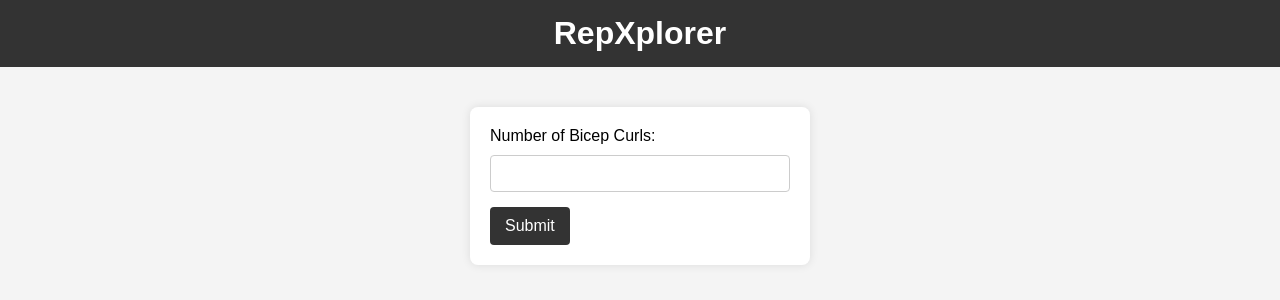
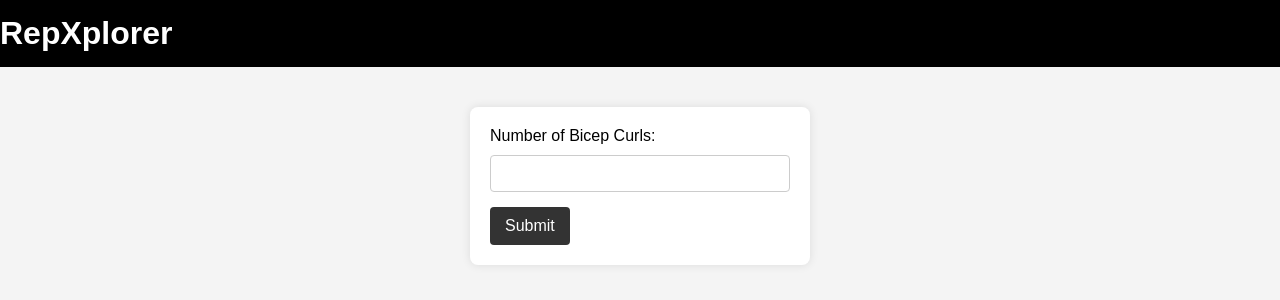
Before and after one commit to that-ar-guy/RepXplorer, a Flask app: page / in a window 1280 px wide. Shown: the top 300 px of the page. Run offline with Flask 3, Linux system fonts and the light colour scheme.

Commit message:
title left

```diff
--- a/static/style1.css
+++ b/static/style1.css
@@ -17,7 +17,7 @@
 
 /* Navigation Bar styles */
 .navbar {
-    background-color: #333;
+    background-color: black;
     color: #fff;
     padding: 15px;
     text-align: center;
@@ -78,3 +78,6 @@
 button:hover {
     background-color: #555;
 }
+.h1t {
+    text-align: left;
+}
--- a/static/style3.css
+++ b/static/style3.css
@@ -14,7 +14,7 @@
 
 /* Navigation Bar styles */
 .navbar {
-    background-color: #333;
+    background-color: black;
     color: #fff;
     padding: 15px;
     text-align: center;
@@ -56,3 +56,6 @@
 .left-div, .right-div {
     border: none;
 }
+.h1t {
+    text-align: left;
+}
--- a/templates/index.html
+++ b/templates/index.html
@@ -4,11 +4,11 @@
     <meta charset="UTF-8">
     <meta name="viewport" content="width=device-width, initial-scale=1.0">
     <link rel="stylesheet" href="static/style1.css">
-    <title>Document</title>
+    <title>RepXplorer</title>
 </head>
 <body>
     <div class="navbar">
-        <h1>RepXplorer</h1>
+        <h1 class="h1t">RepXplorer</h1>
     </div>
     <div class="container">
         <div class="content">
--- a/templates/index3.html
+++ b/templates/index3.html
@@ -10,7 +10,7 @@
 </head>
 <body>
     <div class="navbar">
-        <h1>RepXplorer</h1>
+        <h1 class="h1t" >RepXplorer</h1>
     </div>
     <div class="container">
         <div class="left-div">
```
